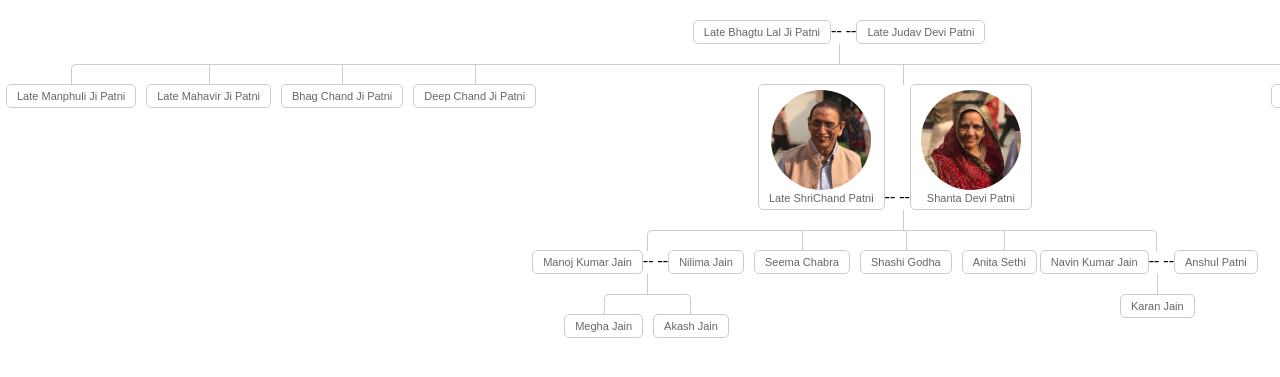
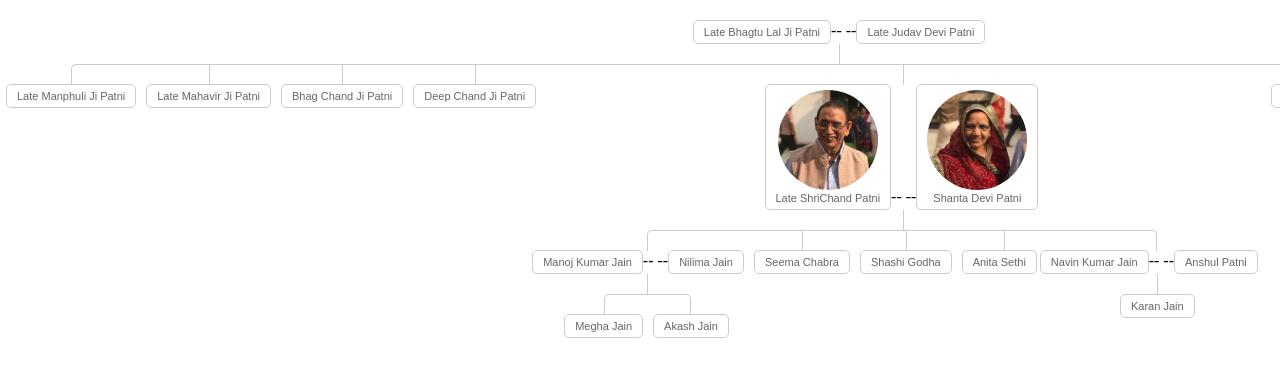
Before and after one commit to akash0212/patni-family-tree, a Jekyll site: the page built from index.html, in a window 1280 px wide. Shown: the top 377 px of the page. Built offline with Jekyll 4.4.1, drawn with Linux system fonts in a browser that asks for light colours; nearby versions of some CDN libraries.

Commit message:
Update familytree.html

```diff
--- a/_includes/familytree.html
+++ b/_includes/familytree.html
@@ -146,6 +146,10 @@
           border-color: #94a0b4;
           }
 
+          .husbandwithimg {
+          /* float: left; */
+              margin-left: -4px;
+          }
           .husband {
           /* float: left; */
               margin-left: -17px;
@@ -194,7 +198,7 @@
                 <a href="#">Deep Chand Ji Patni</a>
               </li>
               <li>
-                <a class="husband" href="#">
+                <a class="husbandwithimg" href="#">
                   <img src="img/GrandPa.jpeg">
                   <br/>
                   Late ShriChand Patni
```
